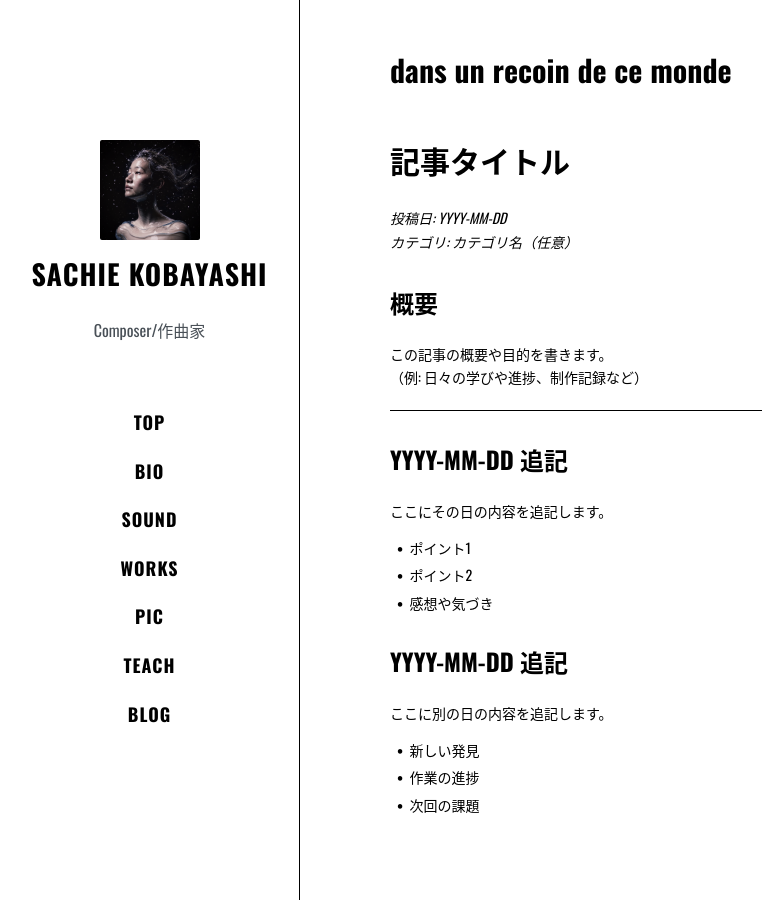
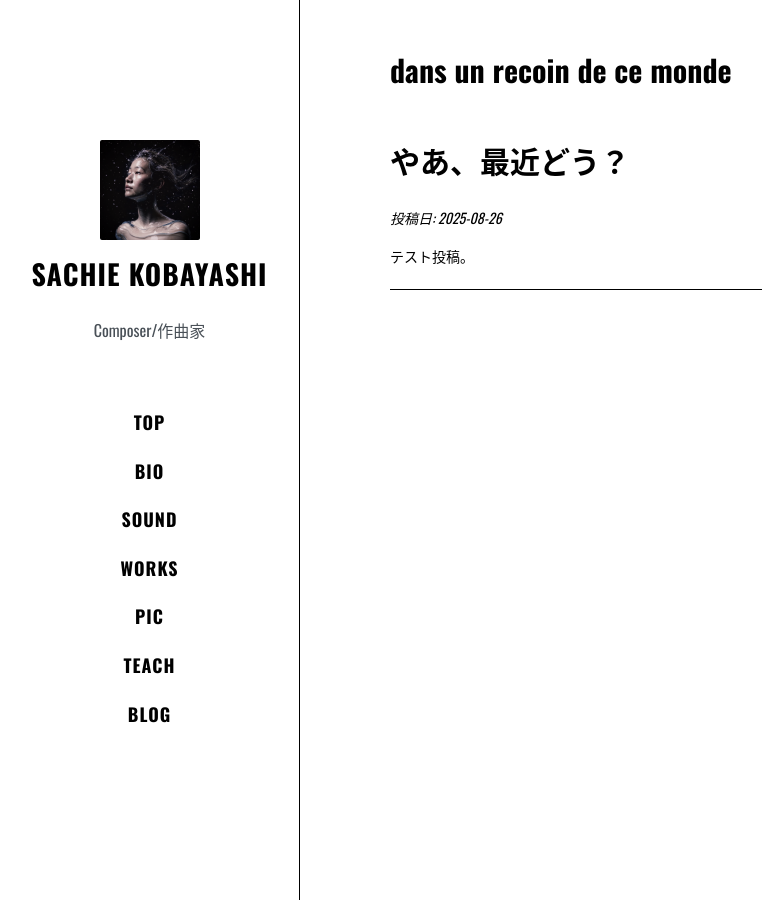
Before and after one commit to kbys88/kbys88.github.io, a Jekyll site: the page built from dansunrecoindecemonde.md, in a window 1280 px wide. Shown: the whole page, without its empty margins (0-762 px from the left). Built offline with Jekyll 4.4.1, drawn with Linux system fonts in a browser that asks for light colours; nearby versions of some CDN libraries; some web fonts are replaced.

Commit message:
Update dansunrecoindecemonde.md

```diff
--- a/dansunrecoindecemonde.md
+++ b/dansunrecoindecemonde.md
@@ -4,24 +4,9 @@ title: dans un recoin de ce monde
 permalink: /dansunrecoindecemonde/
 ---
 
-# 記事タイトル
-*投稿日: YYYY-MM-DD*
-*カテゴリ: カテゴリ名（任意）*
+# やあ、最近どう？
+*投稿日: 2025-08-26*
 
-## 概要
-この記事の概要や目的を書きます。
-（例: 日々の学びや進捗、制作記録など）
+テスト投稿。
 
 ---
-
-## YYYY-MM-DD 追記
-ここにその日の内容を追記します。
-- ポイント1
-- ポイント2
-- 感想や気づき
-
-## YYYY-MM-DD 追記
-ここに別の日の内容を追記します。
-- 新しい発見
-- 作業の進捗
-- 次回の課題
```
